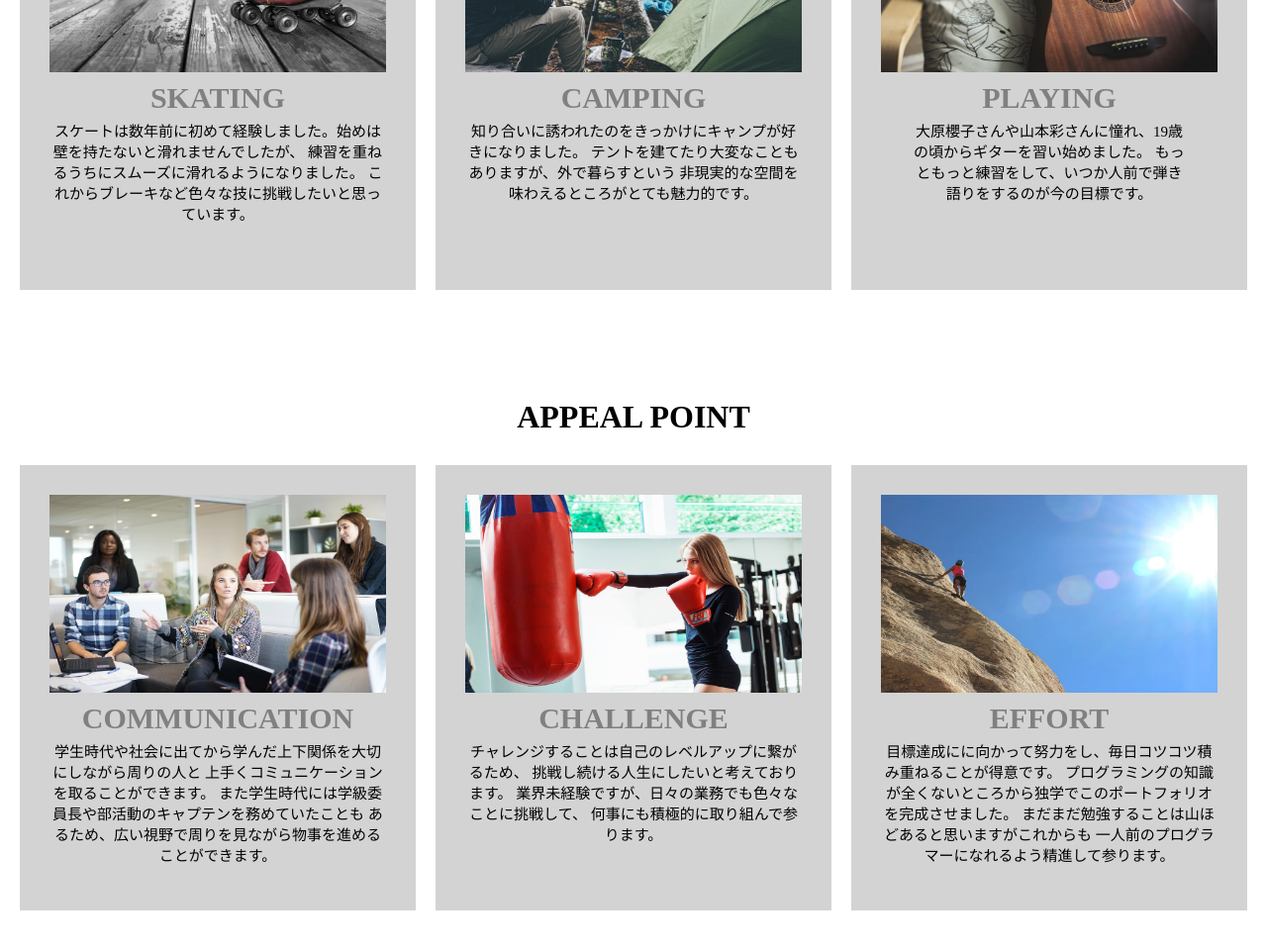
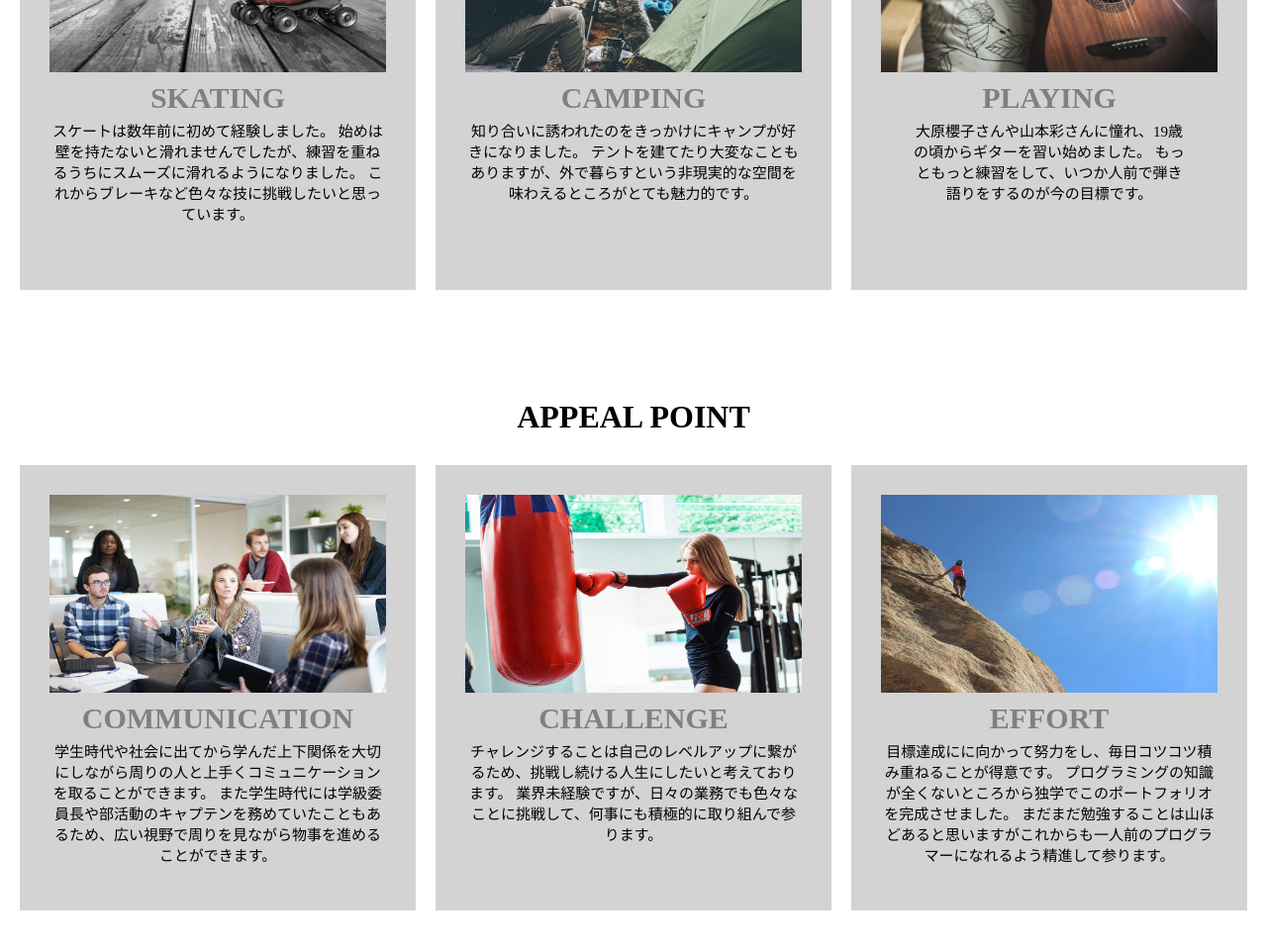
Before and after one commit to nahokokakihara/portfolio, a plain HTML site: page index.html in a window 1280 px wide. Shown: the part 1380-2339 px from the top of the page at 99% size. Drawn offline with Linux system fonts and the light colour scheme.

Commit message:
Update index.html

```diff
--- a/index.html
+++ b/index.html
@@ -35,9 +35,8 @@
             <h2>READING</h2>
             <div class="memo">
                 自己スキル向上のために読書を始めたのをきっかけに本を読むのが好きになりました。
-                図書館で本を借りて来たり、kindleを利用したりして、
-                毎日最低でも30分を読書の時間に使っています。
-                自分が尊敬している人がおすすめしている本を読むことが多いです。
+                図書館で本を借りて来たり、kindleを利用したりして、毎日最低でも30分を読書の時間に使っています。
+              　自分が尊敬している人がおすすめしている本を読むことが多いです。
             </div>
         </div>
         <div class="item2">
@@ -67,8 +66,8 @@
             </div>
             <h2>SKATING</h2>
             <div class="memo">
-                スケートは数年前に初めて経験しました。始めは壁を持たないと滑れませんでしたが、
-                練習を重ねるうちにスムーズに滑れるようになりました。
+                スケートは数年前に初めて経験しました。
+                始めは壁を持たないと滑れませんでしたが、練習を重ねるうちにスムーズに滑れるようになりました。
                 これからブレーキなど色々な技に挑戦したいと思っています。
             </div>
         </div>
@@ -77,8 +76,7 @@
                 <img src="camping.jpg">
                 <h2>CAMPING</h2>
                 <div class="memo">知り合いに誘われたのをきっかけにキャンプが好きになりました。
-                    テントを建てたり大変なこともありますが、外で暮らすという
-                    非現実的な空間を味わえるところがとても魅力的です。
+                    テントを建てたり大変なこともありますが、外で暮らすという非現実的な空間を味わえるところがとても魅力的です。
                 </div>
             </div>
         </div>
@@ -103,10 +101,8 @@
             </div>
             <h2>COMMUNICATION</h2>
             <div class="memo">
-                学生時代や社会に出てから学んだ上下関係を大切にしながら周りの人と
-                上手くコミュニケーションを取ることができます。
-                また学生時代には学級委員長や部活動のキャプテンを務めていたことも
-                あるため、広い視野で周りを見ながら物事を進めることができます。
+                学生時代や社会に出てから学んだ上下関係を大切にしながら周りの人と上手くコミュニケーションを取ることができます。
+                また学生時代には学級委員長や部活動のキャプテンを務めていたこともあるため、広い視野で周りを見ながら物事を進めることができます。
             </div>
         </div>
         <div class="item3">
@@ -115,10 +111,8 @@
             </div>
             <h2>CHALLENGE</h2>
             <div class="memo">
-                チャレンジすることは自己のレベルアップに繋がるため、
-                挑戦し続ける人生にしたいと考えております。
-                業界未経験ですが、日々の業務でも色々なことに挑戦して、
-                何事にも積極的に取り組んで参ります。
+                チャレンジすることは自己のレベルアップに繋がるため、挑戦し続ける人生にしたいと考えております。
+                業界未経験ですが、日々の業務でも色々なことに挑戦して、何事にも積極的に取り組んで参ります。
             </div>
         </div>
         <div class="item3">
@@ -129,8 +123,7 @@
             <div class="memo">
                 目標達成にに向かって努力をし、毎日コツコツ積み重ねることが得意です。
                 プログラミングの知識が全くないところから独学でこのポートフォリオを完成させました。
-                まだまだ勉強することは山ほどあると思いますがこれからも
-                一人前のプログラマーになれるよう精進して参ります。
+                まだまだ勉強することは山ほどあると思いますがこれからも一人前のプログラマーになれるよう精進して参ります。
             </div>
         </div>
     </div>
```
